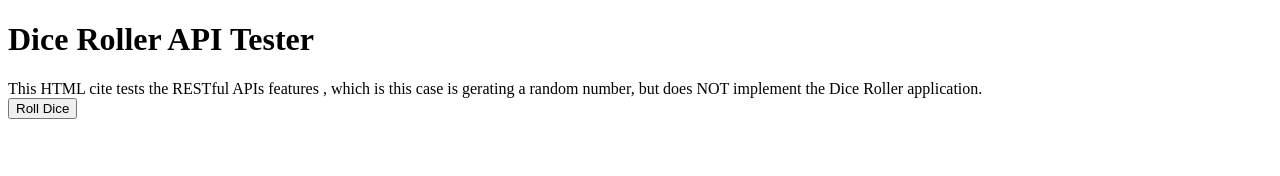
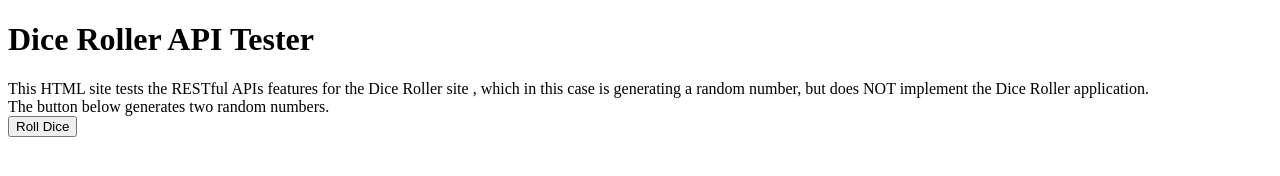
Before and after one commit to jayrellg/merna-node-and-express-Dice-Roller, a website: page static/index.html in a window 1280 px wide. Drawn offline with Linux system fonts and the light colour scheme.

Commit message:
Update index.html

```diff
--- a/static/index.html
+++ b/static/index.html
@@ -7,7 +7,7 @@
 </head>
 <body>
     <h1>Dice Roller API Tester</h1>
-	<p1>This HTML cite tests the RESTful APIs features , which is this case is gerating a random number, but does NOT implement the Dice Roller application.<br> </p1>
+	<p1>This HTML site tests the RESTful APIs features for the Dice Roller site , which in this case is generating a random number, but does NOT implement the Dice Roller application.<br>The button below generates two random numbers.<br> </p1>
 
     <button id="rollDiceButton">Roll Dice</button>
 
```
